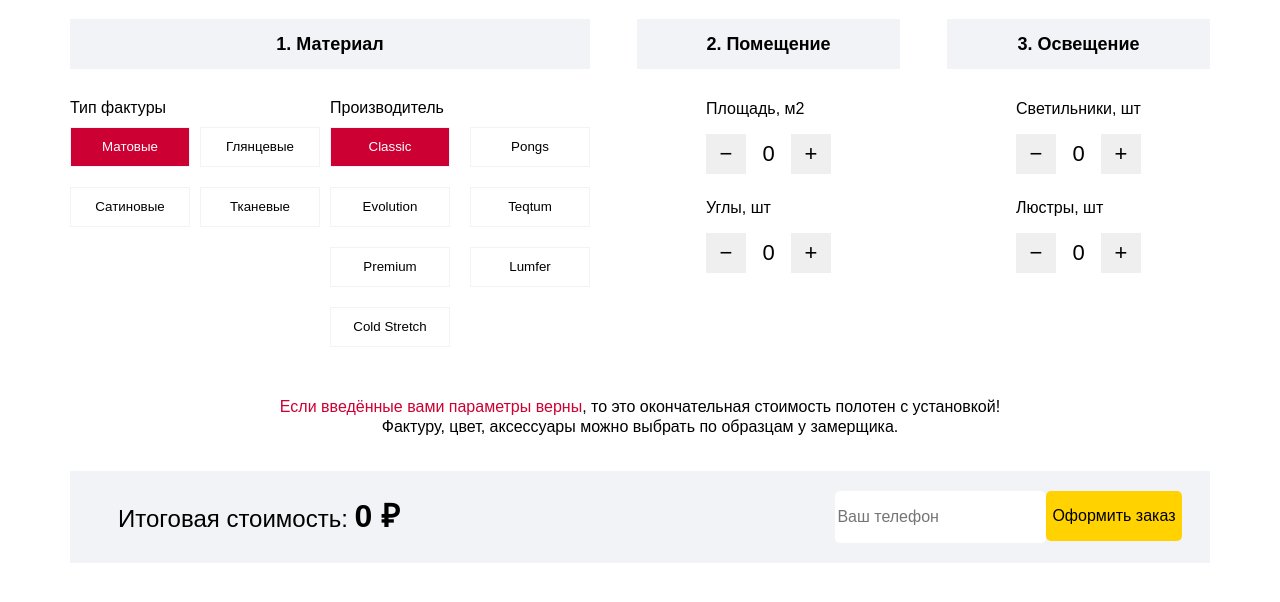
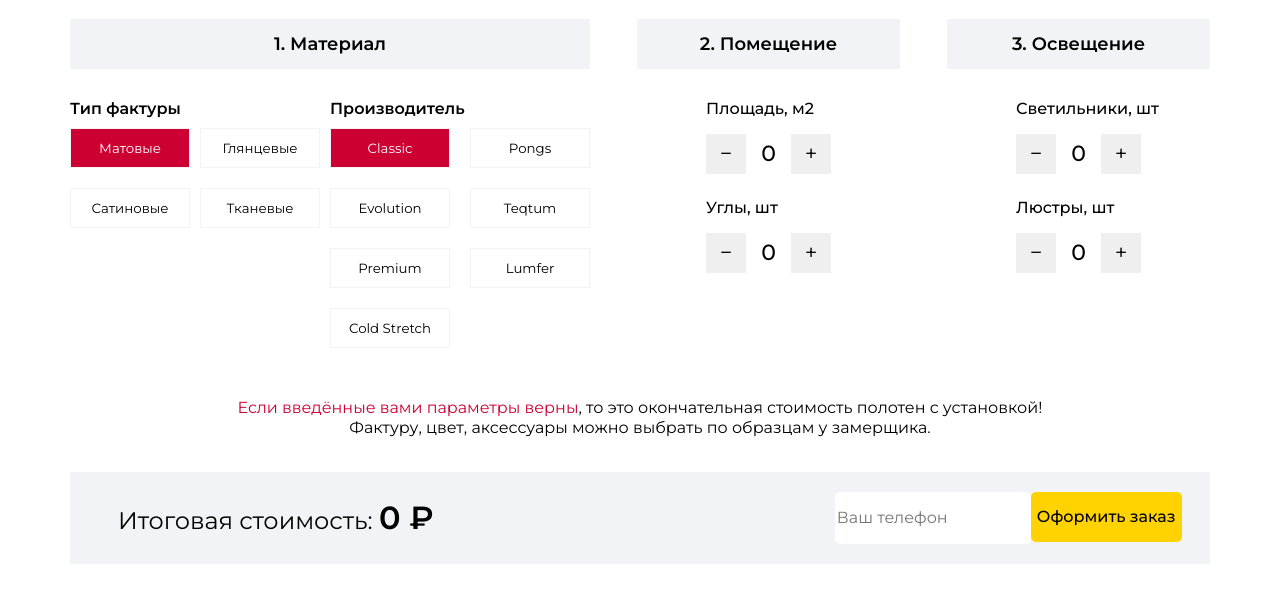
Before and after one commit to SpAwN2301/TestCalculator, a website: page src/index.html in a window 1280 px wide. Shown: the part 154-756 px from the top of the page. Drawn offline with Linux system fonts and the light colour scheme.

Commit message:
fonts included

```diff
--- a/src/assets/css/style.css
+++ b/src/assets/css/style.css
@@ -1,5 +1,6 @@
 * {
     font-family: "Montserrat", sans-serif;
+    outline: none;
 }
 
 body {
@@ -62,6 +63,11 @@ body {
     justify-content: space-between;
     max-width: 555px;
 }
+
+.selector .selector__title {
+    font-weight: bold;
+}
+
 .selector .selector__tabs {
     display: grid;
 }
@@ -120,6 +126,10 @@ body {
     font-weight: 500;
     font-size: 16px;
     line-height: 20px;
+}
+
+#light > .counter__descrip {
+    width: 145px;
 }
 
 .counter .counter__buttons {
--- a/src/index.html
+++ b/src/index.html
@@ -6,6 +6,9 @@
     <meta name="viewport" content="width=device-width, initial-scale=1.0">
     <title>Calculator</title>
     <link rel="stylesheet" href="assets/css/style.css">
+    <link rel="preconnect" href="https://fonts.googleapis.com">
+    <link rel="preconnect" href="https://fonts.gstatic.com" crossorigin>
+    <link href="https://fonts.googleapis.com/css2?family=Montserrat:wght@400;500;600&display=swap" rel="stylesheet">
 </head>
 <body>
     <section class="calc">
```
